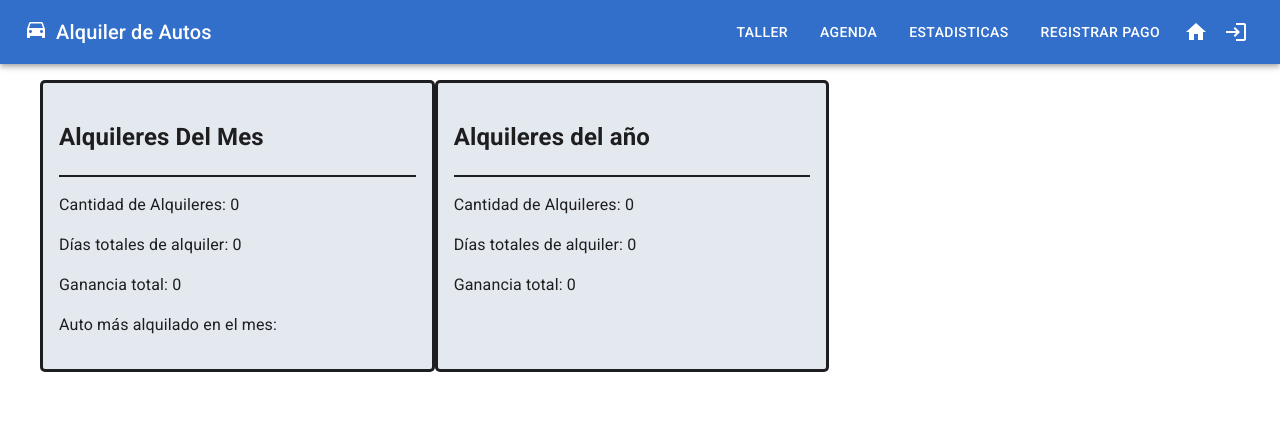
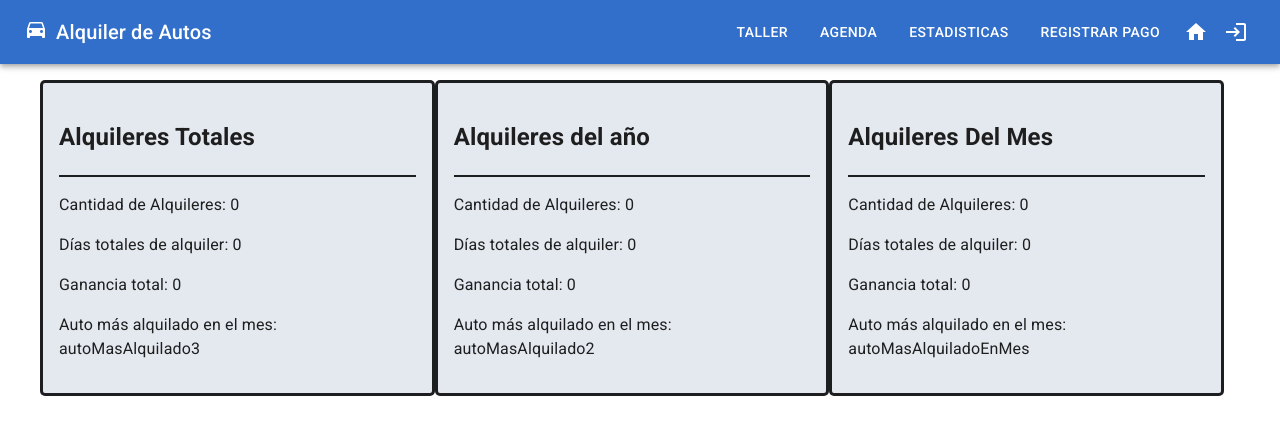
Before and after one commit to DesApp-2024c1-Grupo-1/Alquiler-Autos, a React (Vite) app: page /estadisticas in a window 1280 px wide. Shown: the top 434 px of the page. Built offline with nearby package versions, Linux system fonts and the light colour scheme; no server answers; what @mobiscroll/react would draw is missing.

Commit message:
agrego totales historicos

```diff
--- a/src/pages/Estadisticas.jsx
+++ b/src/pages/Estadisticas.jsx
@@ -1,6 +1,6 @@
 import React, { useCallback, useEffect, useState } from "react";
 import { Container, Grid } from "@mui/material";
-import axios from "axios";
+import axios, { all } from "axios";
 import { registrarAlquiler } from "../services/AlquilerService"; // Asumiendo que aquí está definida la función registrarAlquiler
 
 export function Estadisticas() {
@@ -38,6 +38,14 @@ export function Estadisticas() {
             );
         });
 
+        // Filtrar alquileres del año actual
+        const alquileresAnioActual = allAlquileres.filter((alquiler) => {
+            const fechaAlquiler = new Date(alquiler.fechaRetiro);
+            return (
+                fechaAlquiler.getFullYear() === anioActual
+            );
+        });
+
         // Calcular los días totales de alquiler en el mes actual
         const diasTotalesMesActual = alquileresMesActual.reduce((total, alquiler) => {
             return total + alquiler.cantidadDias;
@@ -52,9 +60,20 @@ export function Estadisticas() {
             return total;
         }, 0);
 
+        // Calcular los días totales de alquiler
+        const diasTotales = allAlquileres.reduce((total, alquiler) => {
+            return total + alquiler.cantidadDias;
+        }, 0);
+
+
 
         // Calcular el precio total de alquileres en el mes actual
         const gananciaMesActual = alquileresMesActual.reduce((total, alquiler) => {
+            return total + alquiler.precioFinal;
+        }, 0);
+
+        // Calcular el precio total de alquileres
+        const ganancia = allAlquileres.reduce((total, alquiler) => {
             return total + alquiler.precioFinal;
         }, 0);
 
@@ -67,6 +86,7 @@ export function Estadisticas() {
             return total;
         }, 0);
 
+/*
 
     // Función para obtener el auto más alquilado en el mes actual
     const obtenerAutoMasAlquiladoEnMes = () => {
@@ -98,9 +118,36 @@ export function Estadisticas() {
     // Calcular el auto más alquilado en el mes actual
     const autoMasAlquiladoEnMes = obtenerAutoMasAlquiladoEnMes();
 
+*/
     return (
         <Container maxWidth="100%">
             <Grid container spacing={2} sx={{ display: "flex", flexWrap: "wrap" }}>
+                <Grid item xs={12} sm={6} md={4} lg={4} sx={estilo}>
+                    <h2>Alquileres Totales</h2>
+                    <hr style={{ border: "1px solid" }} />
+                    <div>
+                        <p>Cantidad de Alquileres: {allAlquileres.length}</p>
+                        {/* Calcular días totales de alquiler */}
+                        <p>Días totales de alquiler: {diasTotales}</p>
+                        {/* Calcular ganancia total */}
+                        <p>Ganancia total: {ganancia}</p>
+                        {/* Mostrar auto más alquilado */}
+                        <p>Auto más alquilado en el mes: autoMasAlquilado3</p>
+                    </div>
+                </Grid>
+                <Grid item xs={12} sm={6} md={4} lg={4} sx={estilo}>
+                    <h2>Alquileres del año</h2>
+                    <hr style={{ border: "1px solid" }} />
+                    <div>
+                        <p>Cantidad de Alquileres: {alquileresAnioActual.length}</p>
+                        {/* Calcular días totales de alquiler */}
+                        <p>Días totales de alquiler: {diasTotalesAnio}</p>
+                        {/* Calcular ganancia total */}
+                        <p>Ganancia total: {gananciaAnio}</p>
+                        {/* Mostrar auto más alquilado */}
+                        <p>Auto más alquilado en el mes: autoMasAlquilado2</p>
+                    </div>
+                </Grid>
                 <Grid item xs={12} sm={6} md={4} lg={4} sx={estilo}>
                     <h2>Alquileres Del Mes</h2>
                     <hr style={{ border: "1px solid" }} />
@@ -111,18 +158,7 @@ export function Estadisticas() {
                         {/* Calcular ganancia total */}
                         <p>Ganancia total: {gananciaMesActual}</p>
                         {/* Mostrar auto más alquilado */}
-                        <p>Auto más alquilado en el mes: {autoMasAlquiladoEnMes}</p>
-                    </div>
-                </Grid>
-                <Grid item xs={12} sm={6} md={4} lg={4} sx={estilo}>
-                    <h2>Alquileres del año</h2>
-                    <hr style={{ border: "1px solid" }} />
-                    <div>
-                        <p>Cantidad de Alquileres: {allAlquileres.length}</p>
-                        {/* Calcular días totales de alquiler */}
-                        <p>Días totales de alquiler: {diasTotalesAnio}</p>
-                        {/* Calcular ganancia total */}
-                        <p>Ganancia total: {gananciaAnio}</p>
+                        <p>Auto más alquilado en el mes: autoMasAlquiladoEnMes</p>
                     </div>
                 </Grid>
             </Grid>
```
